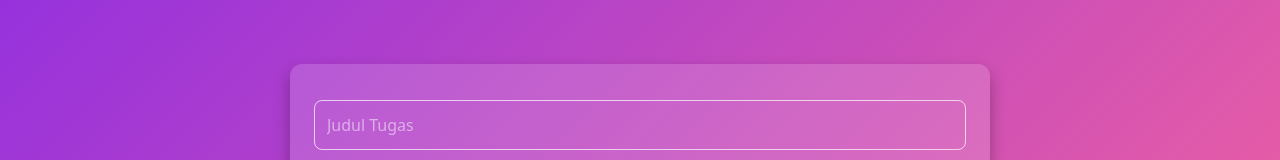
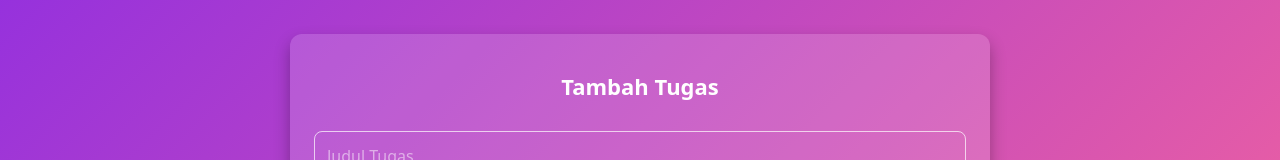
Before and after one commit to TokisakiK-423/K-423X_Fix_Ini, a Next.js app in the folder web/: page /tasks/add in a window 1280 px wide. Shown: the part 150-310 px from the top of the page. Built offline with nearby package versions, Linux system fonts and the light colour scheme.

Commit message:
Update page.tsx

```diff
--- a/web/src/app/tasks/add/page.tsx
+++ b/web/src/app/tasks/add/page.tsx
@@ -42,7 +42,8 @@ export default function AddTask() {
     <div style={styles.background}>
       <div style={styles.container}>
       <button onClick={() => playSound("success")}>
-</button>
+      </button>
+        <h2 style={styles.title}>Tambah Tugas</h2>
         <input
           placeholder="Judul Tugas" value={title}
           onChange={e => setTitle(e.target.value)}
```
